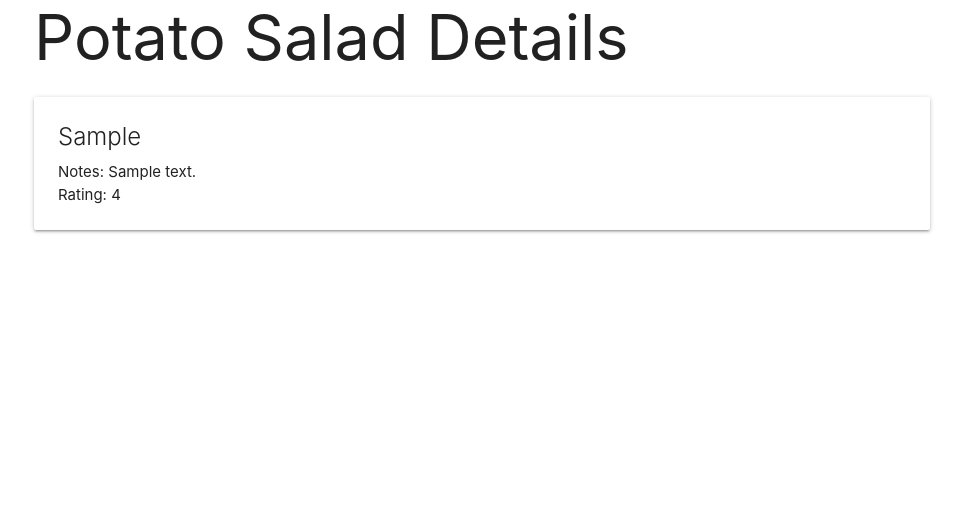
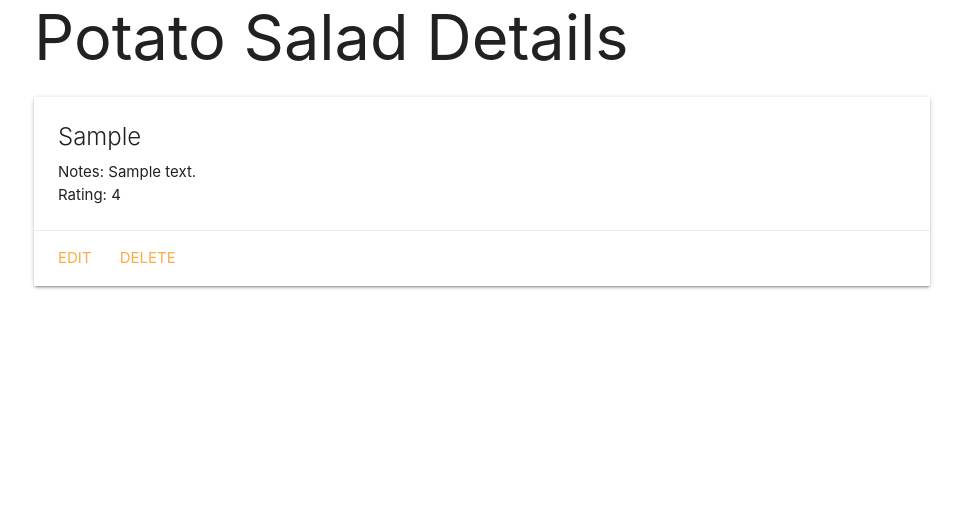
Before and after one commit to reiduf/potato-salad-collector, a Django app: page /potatoes/1/ in a window 1280 px wide. Shown: the part 103-629 px from the top of the page, without its empty margins (158-1121 px from the left). Run offline with Django 4.2, Linux system fonts and the light colour scheme; tables that the repository leaves empty hold one stand-in row (values such as "Sample post").

Commit message:
adds functionality and UI for editing a potato salad. adds delete button but not functionality

```diff
--- a/main_app/templates/potatoes/detail.html
+++ b/main_app/templates/potatoes/detail.html
@@ -9,6 +9,10 @@
       <p>Notes: {{ potato.description }}</p>
       <p>Rating: {{ potato.rating }}</p>
     </div>
+    <div class="card-action">
+      <a href="{% url 'potatoes_update' potato.id %}">Edit</a>
+      <a href="{% url 'potatoes_delete' potato.id %}">Delete</a>
+    </div>
   </div>
 
 {% endblock %}
--- a/main_app/urls.py
+++ b/main_app/urls.py
@@ -6,5 +6,7 @@ urlpatterns = [
   path('about/', views.about, name='about'),
   path('potatoes/', views.potatoes_index, name='index'),
   path('potatoes/<int:potato_id>/', views.potatoes_detail, name='detail'),
-  path('potatoes/create/', views.PotatoCreate.as_view(), name='potatoes_create')
+  path('potatoes/create/', views.PotatoCreate.as_view(), name='potatoes_create'),
+  path('potatoes/<int:pk>/update', views.PotatoUpdate.as_view(), name='potatoes_update'),
+  path('potatoes/<int:pk>/delete', views.PotatoDelete.as_view(), name='potatoes_delete'),
 ]
--- a/main_app/views.py
+++ b/main_app/views.py
@@ -1,5 +1,5 @@
 from django.shortcuts import render
-from django.views.generic.edit import CreateView
+from django.views.generic.edit import CreateView, UpdateView, DeleteView
 from .models import Potato
 
 # Create your views here.
@@ -24,3 +24,11 @@ def potatoes_detail(request, potato_id):
 class PotatoCreate(CreateView):
     model = Potato
     fields = '__all__'
+
+class PotatoUpdate(UpdateView):
+    model = Potato
+    fields = '__all__'
+
+class PotatoDelete(DeleteView):
+    model = Potato
+    success_url = '/potatoes'
```
